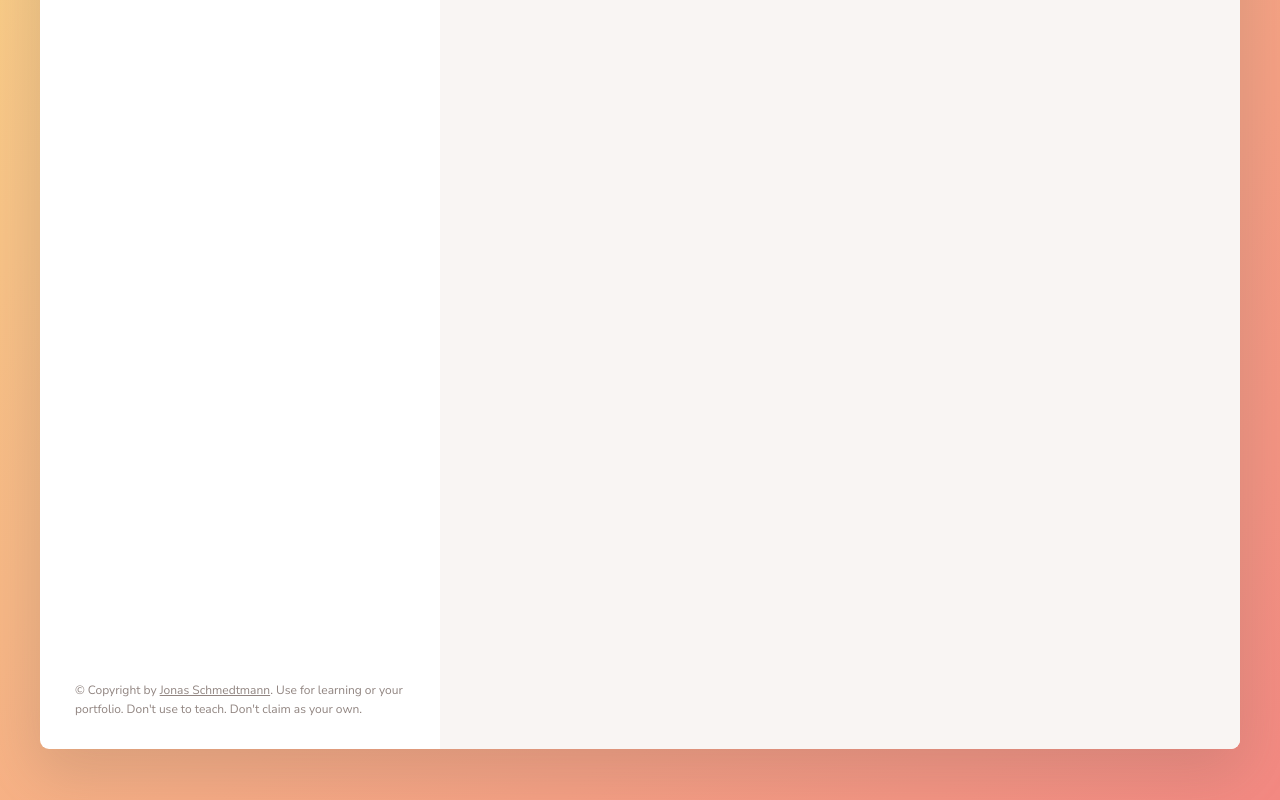
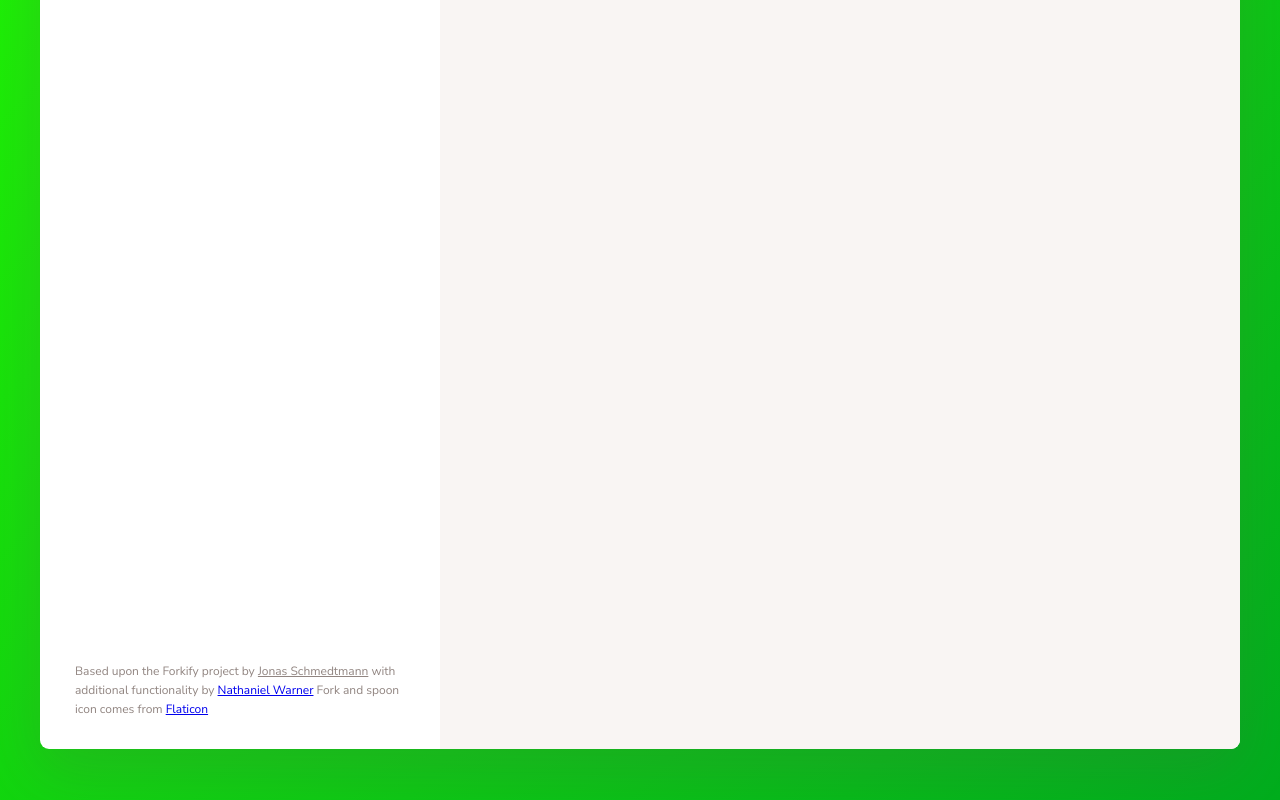
Before and after one commit to nwarner31/forkify-website, a website built with Parcel: page index.html in a window 1280 px wide. Shown: the part 472-1272 px from the top of the page. Built offline with nearby package versions, Linux system fonts and the light colour scheme; files whose address does not match are found by name.

Commit message:
css redesign version 1 complete

```diff
--- a/index.html
+++ b/index.html
@@ -8,7 +8,8 @@
             href="https://fonts.googleapis.com/css?family=Nunito+Sans:400,600,700"
             rel="stylesheet"
     />
-    <link rel="shortcut icon" href="../../personal/plate-page/img/favicon.png" type="image/x-icon" />
+    <!-- Fork and spoon icon comes from https://www.flaticon.com/ -->
+    <link rel="shortcut icon" href="./src/img/pp-favicon.png" type="image/x-icon" />
 
     <link rel="stylesheet" href="src/sass/main.scss" />
     <script type="module" src="src/js/controller.js"></script>
@@ -19,7 +20,7 @@
 <body>
 <div class="container">
     <header class="header">
-        <img src="../../personal/plate-page/img/logo.png" alt="Logo" class="header__logo" />
+        <img src="./src/img/plate-page-logo.png" alt="Logo" class="header__logo" />
         <form class="search">
             <div>
 
@@ -97,14 +98,13 @@
         </div>
 
         <p class="copyright">
-            &copy; Copyright by
-            <a
-                    class="twitter-link"
-                    target="_blank"
-                    href="https://twitter.com/jonasschmedtman"
-            >Jonas Schmedtmann</a
-            >. Use for learning or your portfolio. Don't use to teach. Don't claim
-            as your own.
+            Based upon the Forkify project by <a
+                class="twitter-link"
+                target="_blank"
+                href="https://twitter.com/jonasschmedtman"
+        >Jonas Schmedtmann</a
+        > with additional functionality by <a href="https://github.com/nwarner31">Nathaniel Warner</a>
+            Fork and spoon icon comes from <a href="https://www.flaticon.com/">Flaticon</a>
         </p>
     </div>
 
--- a/src/sass/_base.scss
+++ b/src/sass/_base.scss
@@ -1,7 +1,7 @@
 // $color-primary: #f59a83;
-$color-primary: #f38e82;
-$color-grad-1: #fbdb89;
-$color-grad-2: #f48982;
+$color-primary: #28bb41;
+$color-grad-1: #23ff00;
+$color-grad-2: #00ad1d;
 
 $color-grey-light-1: #f9f5f3; // Light background
 $color-grey-light-2: #f2efee; // Light lines
--- a/src/sass/_header.scss
+++ b/src/sass/_header.scss
@@ -10,6 +10,7 @@
     margin-left: 4rem;
     height: 4.6rem;
     display: block;
+    background-color: transparent;
   }
 }
 
--- a/src/sass/_preview.scss
+++ b/src/sass/_preview.scss
@@ -37,12 +37,6 @@
       position: absolute;
       top: 0;
       left: 0;
-      background-image: linear-gradient(
-                      to right bottom,
-                      $color-grad-1,
-                      $color-grad-2
-      );
-      opacity: 0.4;
     }
 
     img {
--- a/src/sass/_recipe.scss
+++ b/src/sass/_recipe.scss
@@ -18,12 +18,6 @@
       position: absolute;
       top: 0;
       left: 0;
-      background-image: linear-gradient(
-                      to right bottom,
-                      $color-grad-1,
-                      $color-grad-2
-      );
-      opacity: 0.6;
     }
   }
 
```
Also changed, not shown: src/img/favicon.png (deleted), src/img/logo.png (deleted), src/img/plate-page-logo.png (added), src/img/pp-favicon.png (added).
